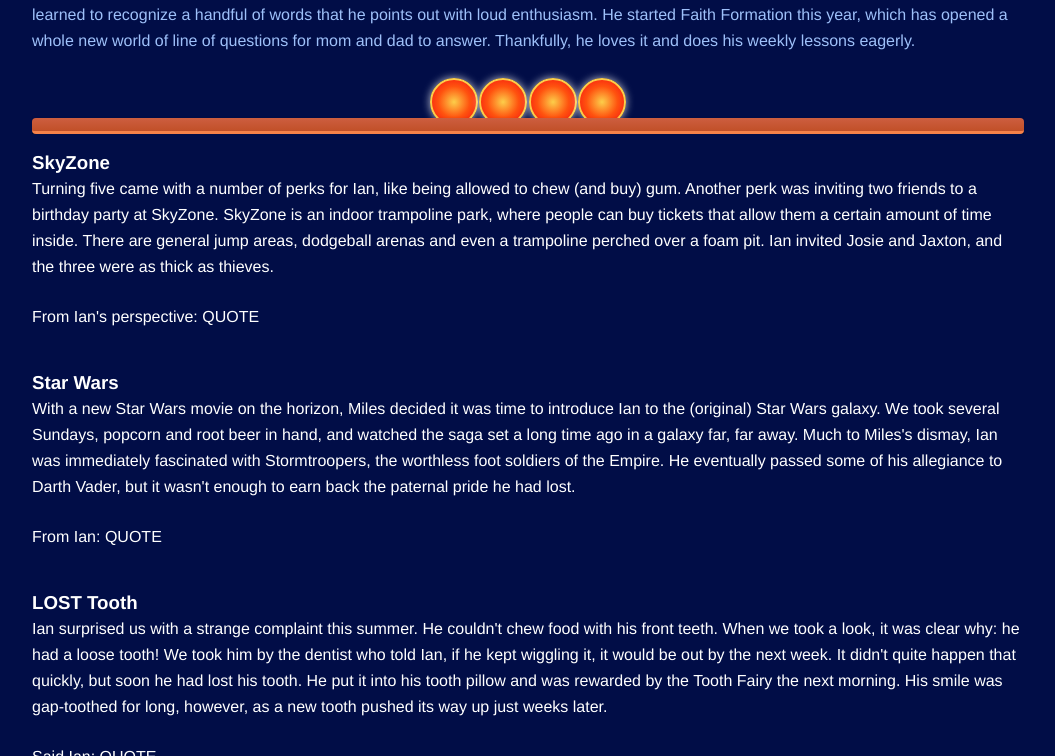
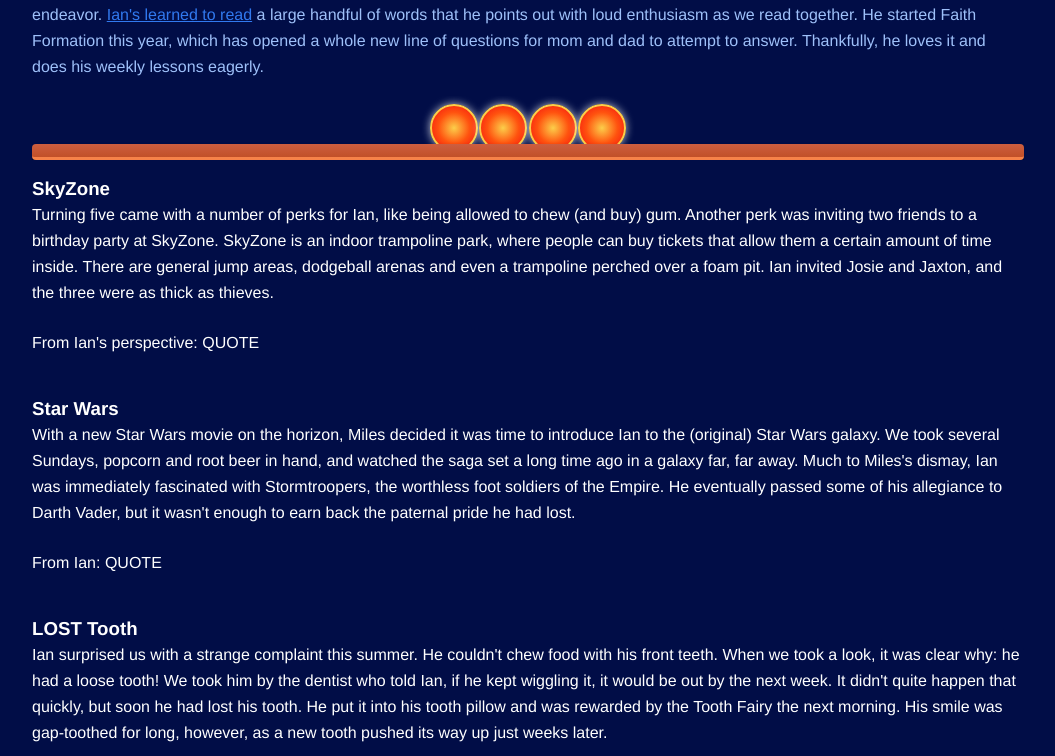
Before and after one commit to awayken/2015-Christmas-Card, a website: page app/ian.ejs in a window 1280 px wide. Shown: the part 344-1100 px from the top of the page, without its empty margins (112-1167 px from the left). Drawn offline with nearby package versions, Linux system fonts and the light colour scheme; files that its build step writes are made by us from their sources; a web font is replaced by a local one.

Commit message:
Updated Ian's intro paragraph

```diff
--- a/app/ian.ejs
+++ b/app/ian.ejs
@@ -11,7 +11,7 @@
 
 <h1 class="main--<%= character.emotion.toLowerCase() %>">Meet <%= character.emotion %></h1>
 
-<p><%- character.introduction %></p>
+<p><a href="https://www.flickr.com/photos/holli_joi/19155742316/in/album-72157654691604630/" target="_blank">Ian turned five</a> on April 30 this year. He isn't in Kindergarten yet, but now he's more ready than ever. Story time is no longer a passive endeavor. <a href="https://www.youtube.com/watch?v=DlPOb0AOcVU" target="_blank">Ian's learned to read</a> a large handful of words that he points out with loud enthusiasm as we read together. He started Faith Formation this year, which has opened a whole new line of questions for mom and dad to attempt to answer. Thankfully, he loves it and does his weekly lessons eagerly.</p>
 
 <%- include('_layout/marbles', { marbles: character.memories, emotion: character.emotion }) -%>
 
--- a/data/insideout.json
+++ b/data/insideout.json
@@ -23,7 +23,6 @@
         "name": "Ian",
         "emotion": "Anger",
         "image": "images/anger.jpg",
-        "introduction": "Ian turned five this year. He isn't in Kindergarten yet, but he's more ready than ever. Story time is no longer a passive endeavor. Ian's learned to recognize a handful of words that he points out with loud enthusiasm. He started Faith Formation this year, which has opened a whole new world of line of questions for mom and dad to answer. Thankfully, he loves it and does his weekly lessons eagerly.",
         "memories": [
             {
                 "name": "SkyZone",
```
